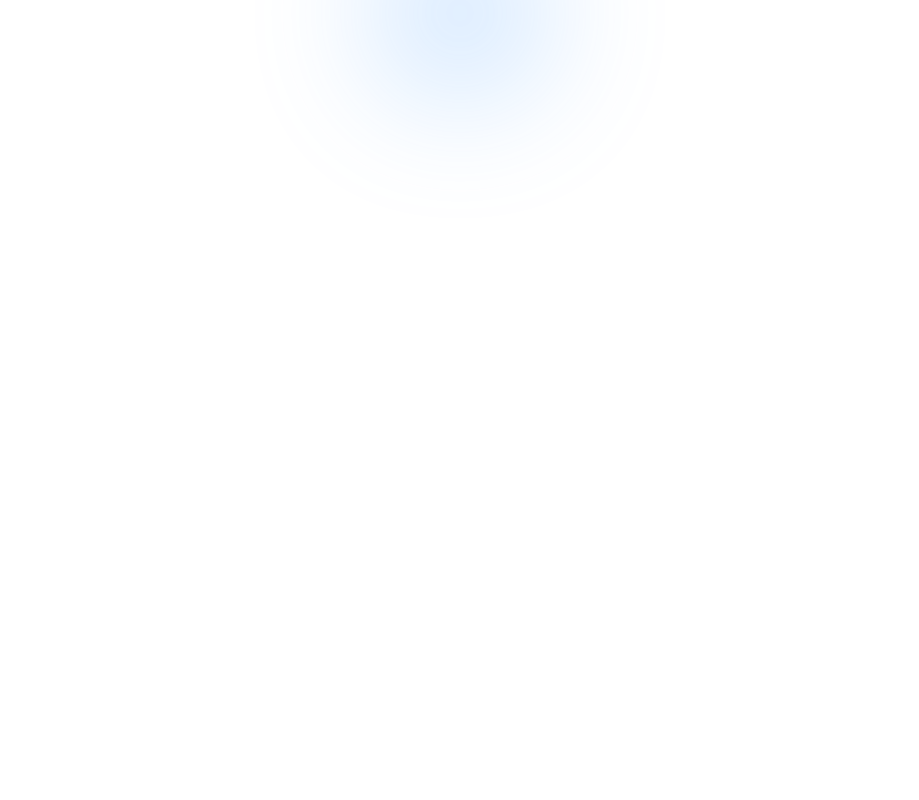
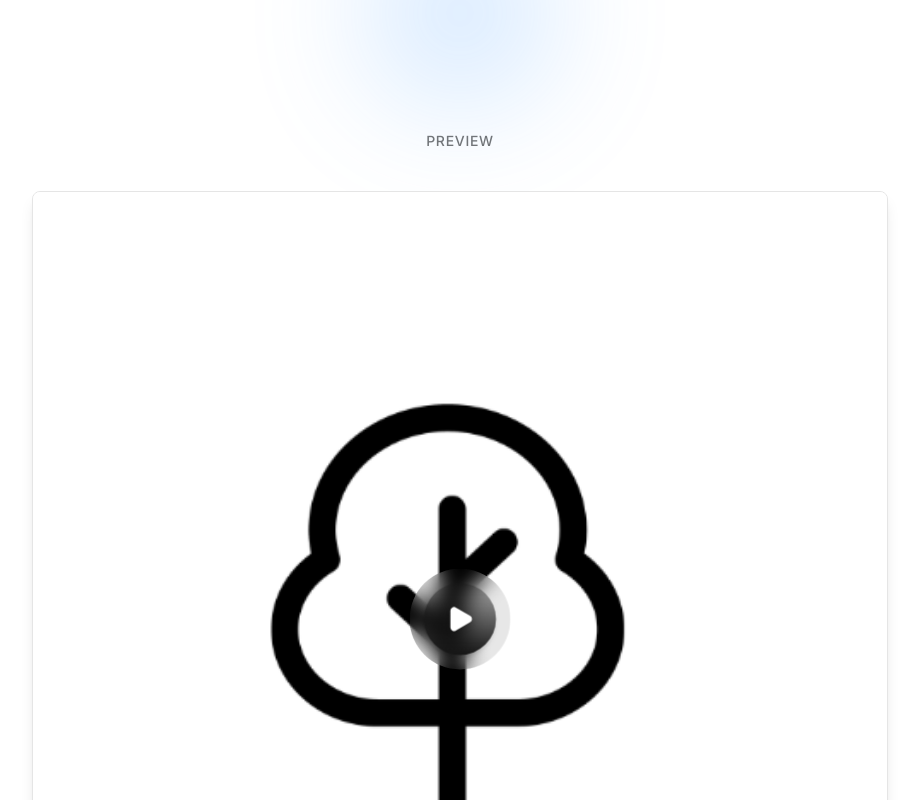
Before and after one commit to hassohamid/SkillTree, a React (Vite) app: page / in a window 1280 px wide. Shown: the part 620-1420 px from the top of the page, without its empty margins (180-1099 px from the left). Before the commit the page ends 1391 px from the top, so only its background shows below. Built offline with nearby package versions, Linux system fonts and the light colour scheme.

Commit message:
feat: added preview to showcase a livedemo

```diff
--- a/src/App.tsx
+++ b/src/App.tsx
@@ -6,7 +6,7 @@ export default function App() {
     <>
       <AppLayout>
         <Home />
-        <div className="h-screen"></div>
+        {/* <div className="h-[600px] bg-gradient-to-t from-neutral-600 to-white from-55%"></div> */}
       </AppLayout>
     </>
   );
--- a/src/components/home/HowItWorks.tsx
+++ b/src/components/home/HowItWorks.tsx
@@ -0,0 +1,5 @@
+export default function HowItWorks() {
+  return (
+    <div className="container mx-auto flex flex-col items-center mt-20  "></div>
+  );
+}
--- a/src/components/home/Preview.tsx
+++ b/src/components/home/Preview.tsx
@@ -0,0 +1,18 @@
+import HeroVideoDialog from "../magicui/hero-video-dialog";
+
+export default function Preview() {
+  return (
+    <div className="container mx-auto flex flex-col  max-w-4xl mt-40 px-5">
+      <h1 className="text-center uppercase font-medium text-sm mb-10 text-muted-foreground tracking-wider ">
+        Preview
+      </h1>
+      <HeroVideoDialog
+        className="block "
+        animationStyle="from-center"
+        videoSrc="https://www.youtube.com/embed/ARYM9ebZ6r8"
+        thumbnailSrc="bgvid.png"
+        thumbnailAlt="Live Demo showcasing the use of Skilltree"
+      />
+    </div>
+  );
+}
--- /dev/null
+++ b/src/components/magicui/hero-video-dialog.tsx
@@ -0,0 +1,140 @@
+"use client";
+
+import { useState } from "react";
+import { AnimatePresence, motion } from "motion/react";
+import { Play, XIcon } from "lucide-react";
+
+import { cn } from "@/lib/utils";
+
+type AnimationStyle =
+  | "from-bottom"
+  | "from-center"
+  | "from-top"
+  | "from-left"
+  | "from-right"
+  | "fade"
+  | "top-in-bottom-out"
+  | "left-in-right-out";
+
+interface HeroVideoProps {
+  animationStyle?: AnimationStyle;
+  videoSrc: string;
+  thumbnailSrc: string;
+  thumbnailAlt?: string;
+  className?: string;
+}
+
+const animationVariants = {
+  "from-bottom": {
+    initial: { y: "100%", opacity: 0 },
+    animate: { y: 0, opacity: 1 },
+    exit: { y: "100%", opacity: 0 },
+  },
+  "from-center": {
+    initial: { scale: 0.5, opacity: 0 },
+    animate: { scale: 1, opacity: 1 },
+    exit: { scale: 0.5, opacity: 0 },
+  },
+  "from-top": {
+    initial: { y: "-100%", opacity: 0 },
+    animate: { y: 0, opacity: 1 },
+    exit: { y: "-100%", opacity: 0 },
+  },
+  "from-left": {
+    initial: { x: "-100%", opacity: 0 },
+    animate: { x: 0, opacity: 1 },
+    exit: { x: "-100%", opacity: 0 },
+  },
+  "from-right": {
+    initial: { x: "100%", opacity: 0 },
+    animate: { x: 0, opacity: 1 },
+    exit: { x: "100%", opacity: 0 },
+  },
+  fade: {
+    initial: { opacity: 0 },
+    animate: { opacity: 1 },
+    exit: { opacity: 0 },
+  },
+  "top-in-bottom-out": {
+    initial: { y: "-100%", opacity: 0 },
+    animate: { y: 0, opacity: 1 },
+    exit: { y: "100%", opacity: 0 },
+  },
+  "left-in-right-out": {
+    initial: { x: "-100%", opacity: 0 },
+    animate: { x: 0, opacity: 1 },
+    exit: { x: "100%", opacity: 0 },
+  },
+};
+
+export default function HeroVideoDialog({
+  animationStyle = "from-center",
+  videoSrc,
+  thumbnailSrc,
+  thumbnailAlt = "Video thumbnail",
+  className,
+}: HeroVideoProps) {
+  const [isVideoOpen, setIsVideoOpen] = useState(false);
+  const selectedAnimation = animationVariants[animationStyle];
+
+  return (
+    <div className={cn("relative", className)}>
+      <div
+        className="group relative cursor-pointer"
+        onClick={() => setIsVideoOpen(true)}
+      >
+        <img
+          src={thumbnailSrc}
+          alt={thumbnailAlt}
+          width={1920}
+          height={1080}
+          className="w-full rounded-md border shadow-lg transition-all duration-200 ease-out group-hover:brightness-[0.8]"
+        />
+        <div className="absolute inset-0 flex scale-[0.9] items-center justify-center rounded-2xl transition-all duration-200 ease-out group-hover:scale-100">
+          <div className="flex size-28 items-center justify-center rounded-full bg-primary/10 backdrop-blur-md">
+            <div
+              className={`relative flex size-20 scale-100 items-center justify-center rounded-full bg-gradient-to-b from-primary/30 to-primary shadow-md transition-all duration-200 ease-out group-hover:scale-[1.2]`}
+            >
+              <Play
+                className="size-8 scale-100 fill-white text-white transition-transform duration-200 ease-out group-hover:scale-105"
+                style={{
+                  filter:
+                    "drop-shadow(0 4px 3px rgb(0 0 0 / 0.07)) drop-shadow(0 2px 2px rgb(0 0 0 / 0.06))",
+                }}
+              />
+            </div>
+          </div>
+        </div>
+      </div>
+      <AnimatePresence>
+        {isVideoOpen && (
+          <motion.div
+            initial={{ opacity: 0 }}
+            animate={{ opacity: 1 }}
+            onClick={() => setIsVideoOpen(false)}
+            exit={{ opacity: 0 }}
+            className="fixed inset-0 z-50 flex items-center justify-center bg-black/50 backdrop-blur-md"
+          >
+            <motion.div
+              {...selectedAnimation}
+              transition={{ type: "spring", damping: 30, stiffness: 300 }}
+              className="relative mx-4 aspect-video w-full max-w-4xl md:mx-0"
+            >
+              <motion.button className="absolute -top-16 right-0 rounded-full bg-neutral-900/50 p-2 text-xl text-white ring-1 backdrop-blur-md dark:bg-neutral-100/50 dark:text-black">
+                <XIcon className="size-5" />
+              </motion.button>
+              <div className="relative isolate z-[1] size-full overflow-hidden rounded-2xl border-2 border-white">
+                <iframe
+                  src={videoSrc}
+                  className="size-full rounded-2xl"
+                  allowFullScreen
+                  allow="accelerometer; autoplay; clipboard-write; encrypted-media; gyroscope; picture-in-picture; web-share"
+                ></iframe>
+              </div>
+            </motion.div>
+          </motion.div>
+        )}
+      </AnimatePresence>
+    </div>
+  );
+}
--- a/src/pages/Home.tsx
+++ b/src/pages/Home.tsx
@@ -1,9 +1,13 @@
 import Hero from "@/components/home/Hero";
+import HowItWorks from "@/components/home/HowItWorks";
+import Preview from "@/components/home/Preview";
 
 export default function Home() {
   return (
     <>
       <Hero />
+      <Preview />
+      <HowItWorks />
     </>
   );
 }
```
Also changed, not shown: public/bgvid.png (added).
